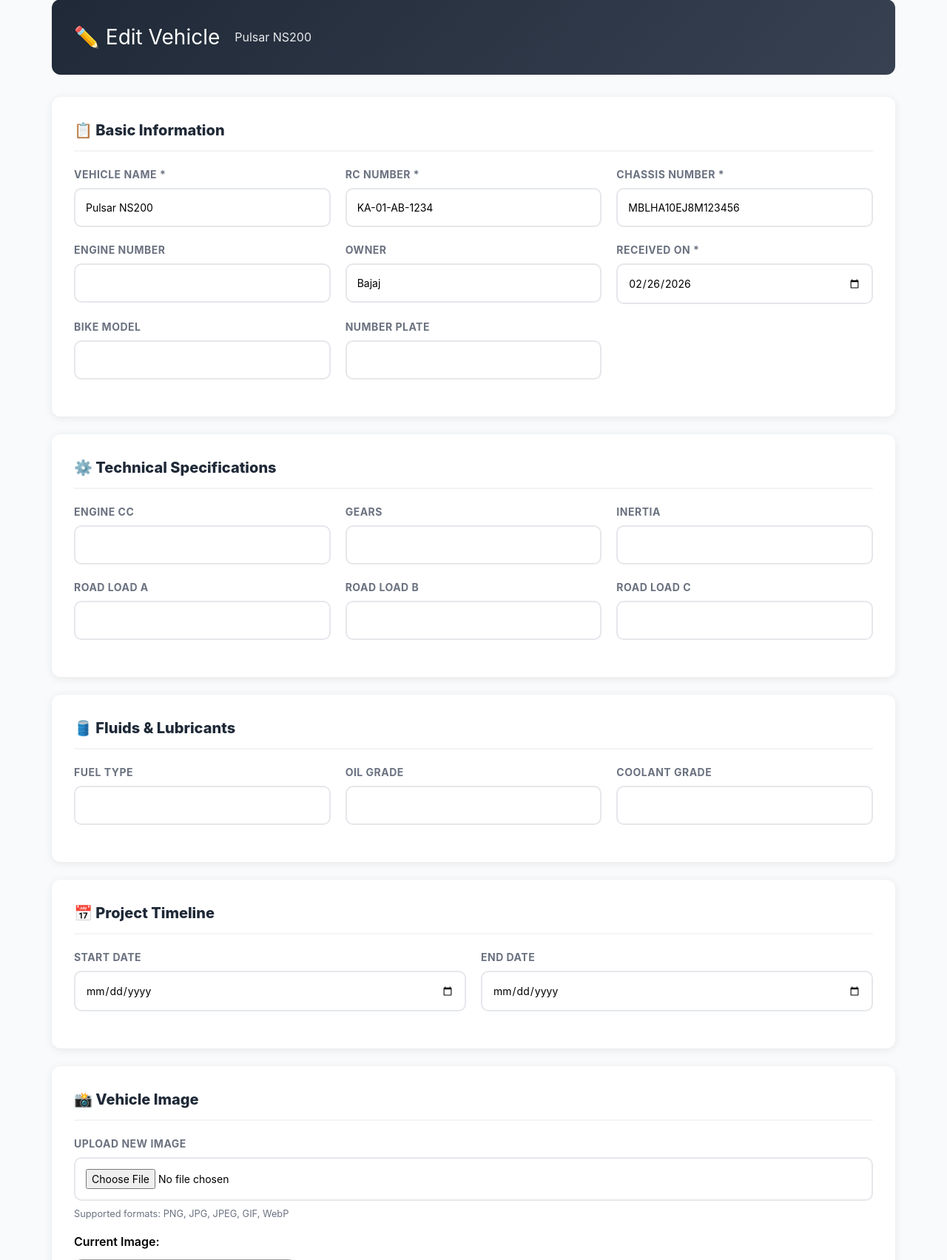
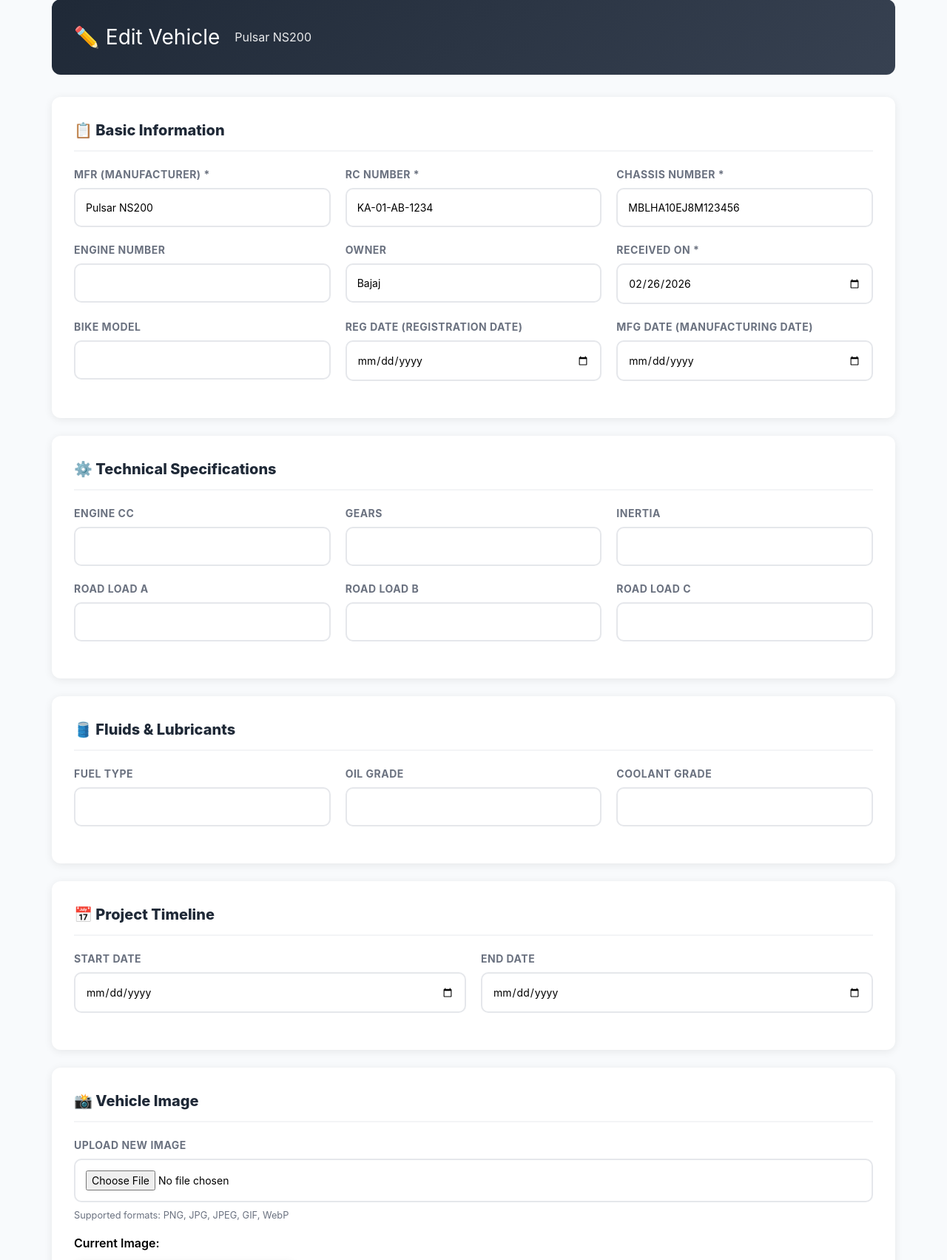
Before and after one commit to balajisbellary/smart-bikevault, a Flask app: page /edit_vehicle/1 in a window 1280 px wide. Shown: the part 176-1879 px from the top of the page at 74% size. Run offline with Flask 3, Linux system fonts and the light colour scheme; a user stored in the database is signed in; some libraries are stand-ins or nearby versions; grey boxes are pictures that could not be loaded.

Commit message:
Update vehicle form: Replace Vehicle Name with MFR, remove Number Plate, add REG Date and MFG Date

```diff
--- a/models.py
+++ b/models.py
@@ -34,6 +34,8 @@ class Vehicle(db.Model):
     bike = db.Column(db.String(100))
     insurance = db.Column(db.String(200))
     number_plate = db.Column(db.String(50))
+    reg_date = db.Column(db.String(20))
+    mfg_date = db.Column(db.String(20))
     rc_card = db.Column(db.String(200))
     insurance_file = db.Column(db.String(200))
     return_image = db.Column(db.String(200))
--- a/templates/edit_vehicle.html
+++ b/templates/edit_vehicle.html
@@ -181,7 +181,7 @@
             <h3>📋 Basic Information</h3>
             <div class="form-grid">
                 <div class="form-group">
-                    <label>Vehicle Name *</label>
+                    <label>MFR (Manufacturer) *</label>
                     <input type="text" name="name" class="form-control" value="{{ v.name }}" required>
                 </div>
                 <div class="form-group">
@@ -209,8 +209,12 @@
                     <input type="text" name="bike" class="form-control" value="{{ v.bike or '' }}">
                 </div>
                 <div class="form-group">
-                    <label>Number Plate</label>
-                    <input type="text" name="number_plate" class="form-control" value="{{ v.number_plate or '' }}">
+                    <label>REG Date (Registration Date)</label>
+                    <input type="date" name="reg_date" class="form-control" value="{{ v.reg_date or '' }}">
+                </div>
+                <div class="form-group">
+                    <label>MFG Date (Manufacturing Date)</label>
+                    <input type="date" name="mfg_date" class="form-control" value="{{ v.mfg_date or '' }}">
                 </div>
             </div>
         </div>
```
Also changed, not shown: templates/receive.html (+7 -3 lines), templates/vehicle.html (+9 -1 lines), instance/bikevault.db.
